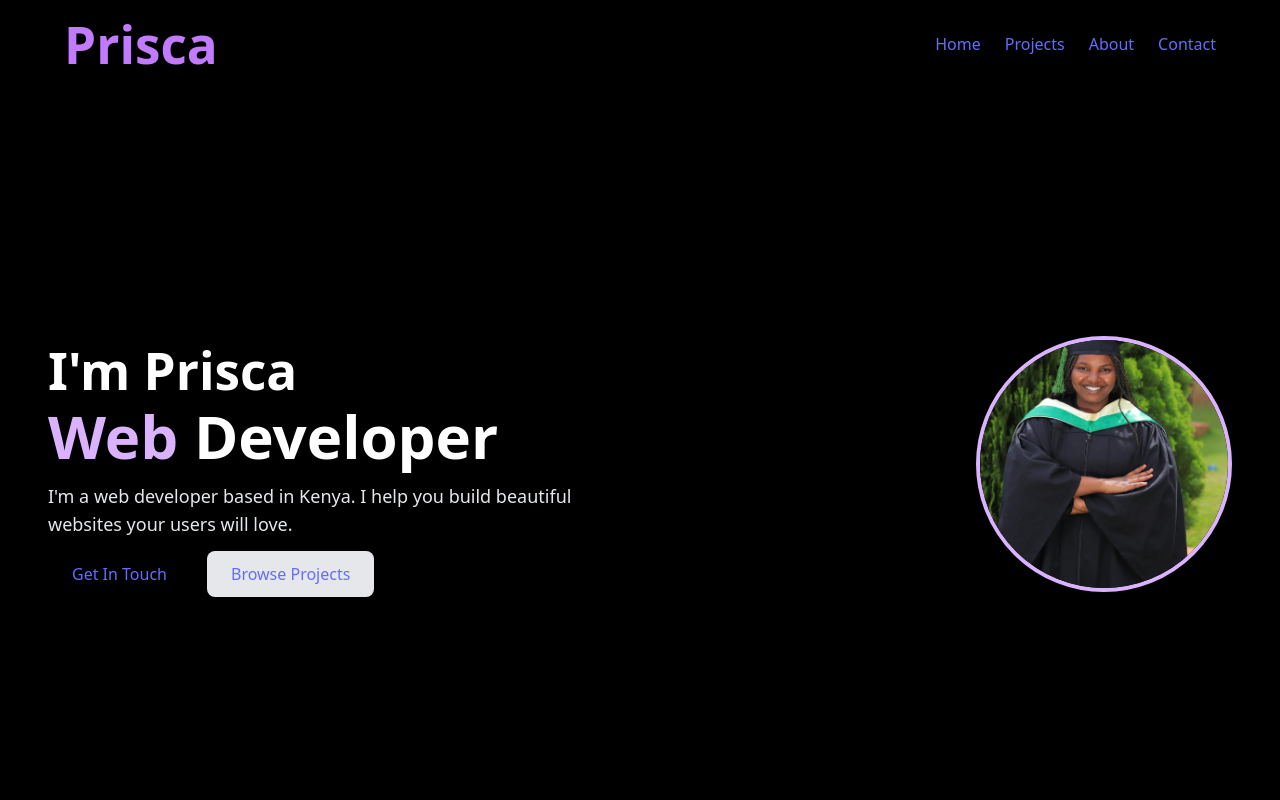
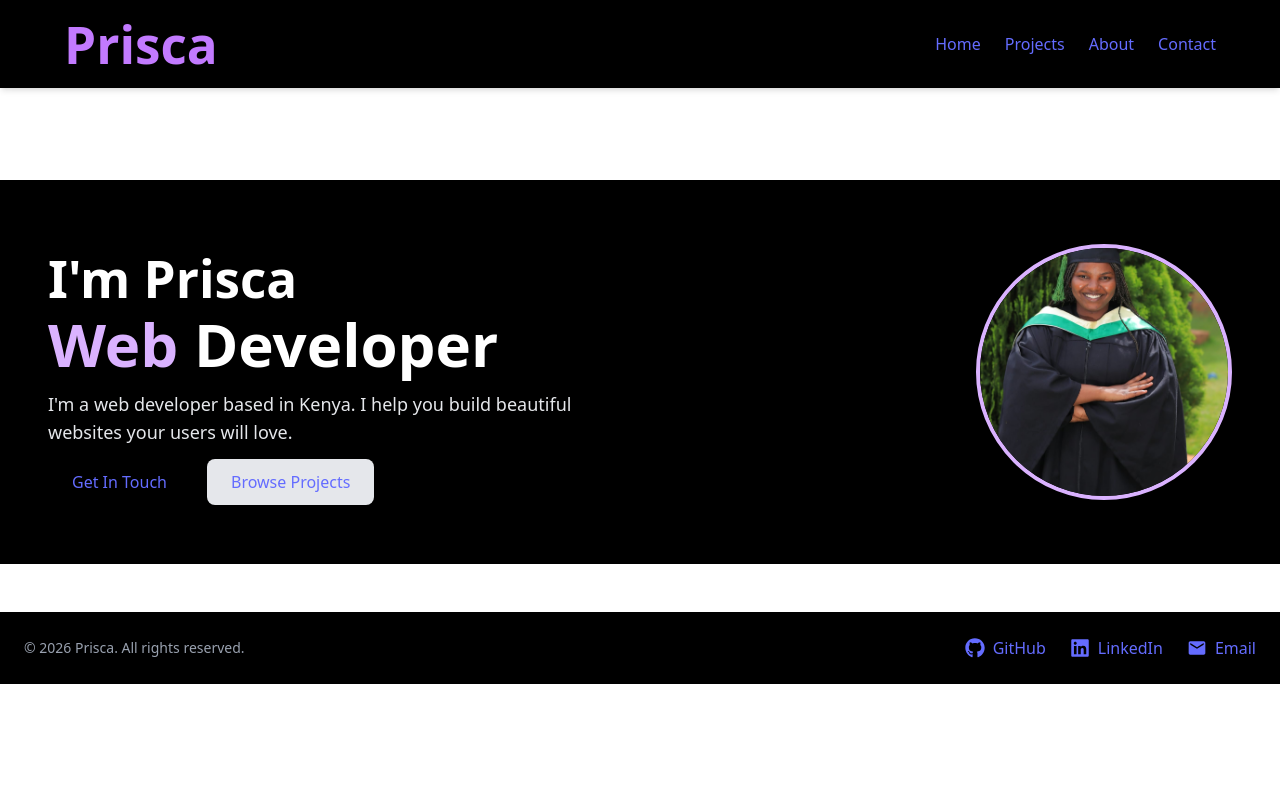
Before and after one commit to priscamuli/Prisca-space, a React (Vite) app: page / in a window 1280 px wide. Shown: the top 800 px of the page. Built offline with nearby package versions, Linux system fonts and the light colour scheme.

Commit message:
added footer and social links

```diff
--- a/src/pages/Home.tsx
+++ b/src/pages/Home.tsx
@@ -2,7 +2,7 @@
 import { Link } from "react-router-dom";
 function Home(){
    return (
-   <section className="min-h-screen min-w-screen w-full bg-black text-white flex flex-col md:flex-row items-center justify-between px-6 md:px-12 py-16">
+   <section className="min-w-screen w-full bg-black text-white flex flex-col md:flex-row items-center justify-between px-6 md:px-12 py-16">
   {/* Text */}
   <motion.div
     initial={{ opacity: 0, x: -50 }}
```
